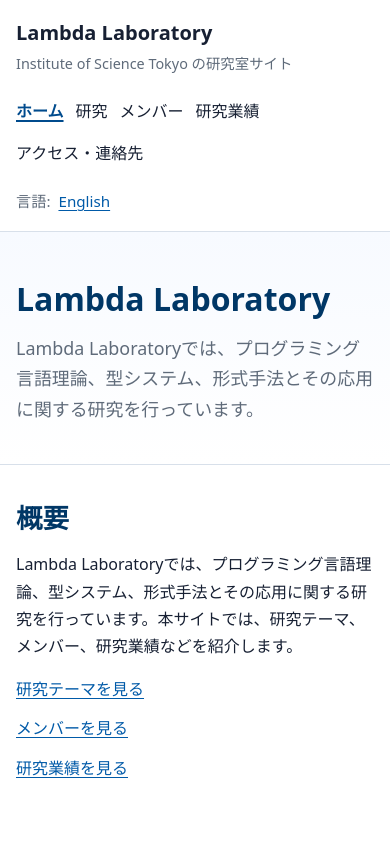
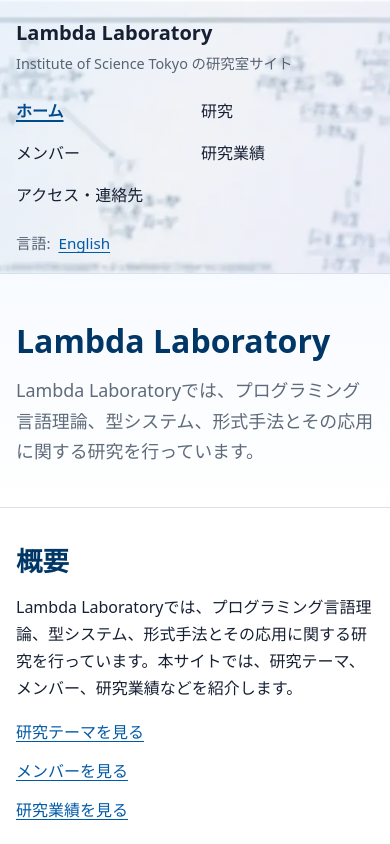
Before and after one commit to lambda-lab-isct/lambda-lab-isct.github.io, an Astro site: page / in a window 390 px wide. Shown: the top 844 px of the page. Built offline with nearby package versions, Linux system fonts and the light colour scheme; Astro itself is replaced by a stand-in of ours.

Commit message:
Add academic paper banner to site header

```diff
--- a/src/styles/global.css
+++ b/src/styles/global.css
@@ -64,7 +64,18 @@
 
 .site-header {
   border-bottom: 1px solid var(--color-border);
-  background: rgba(255, 255, 255, 0.97);
+  background-color: #f7fbff;
+  background-image:
+    linear-gradient(
+      110deg,
+      rgba(224, 241, 255, 0.28) 0%,
+      rgba(255, 255, 255, 0.1) 48%,
+      rgba(232, 234, 255, 0.28) 100%
+    ),
+    url("/images/lambda-laboratory-paper-banner.webp");
+  background-position: center;
+  background-repeat: no-repeat;
+  background-size: cover;
 }
 
 .header-inner,
@@ -80,10 +91,15 @@
   padding: 1rem 0;
 }
 
+.header-inner > * {
+  min-width: 0;
+}
+
 .brand {
   display: inline-flex;
   flex-direction: column;
   gap: 0.1rem;
+  max-width: 100%;
   width: fit-content;
   color: var(--color-text);
   text-decoration: none;
@@ -96,8 +112,9 @@
 }
 
 .brand-note {
-  color: var(--color-muted);
+  color: #566374;
   font-size: 0.9rem;
+  overflow-wrap: anywhere;
 }
 
 .nav-list {
@@ -114,6 +131,7 @@
   border-radius: 4px;
   padding: 0.35rem 0;
   color: var(--color-text);
+  overflow-wrap: anywhere;
   text-decoration: none;
 }
 
@@ -129,7 +147,7 @@
   flex-wrap: wrap;
   gap: 0.5rem;
   align-items: center;
-  color: var(--color-muted);
+  color: #566374;
   font-size: 0.95rem;
 }
 
@@ -305,6 +323,27 @@
 }
 
 @media (max-width: 640px) {
+  .site-header {
+    background-image:
+      linear-gradient(
+        110deg,
+        rgba(224, 241, 255, 0.4) 0%,
+        rgba(255, 255, 255, 0.18) 48%,
+        rgba(232, 234, 255, 0.4) 100%
+      ),
+      url("/images/lambda-laboratory-paper-banner.webp");
+    background-position: center top;
+  }
+
+  .brand {
+    width: 100%;
+  }
+
+  .nav-list {
+    display: grid;
+    grid-template-columns: repeat(2, minmax(0, 1fr));
+  }
+
   .definition-list {
     grid-template-columns: 1fr;
   }
```
Also changed, not shown: public/images/lambda-laboratory-paper-banner.webp (added).
